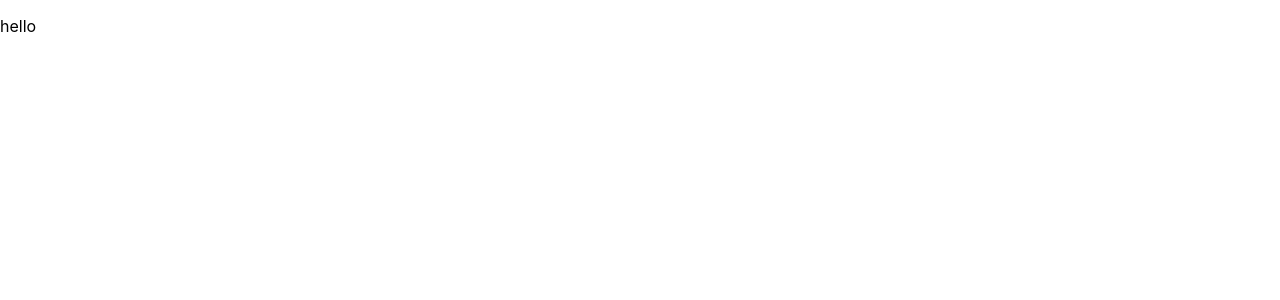
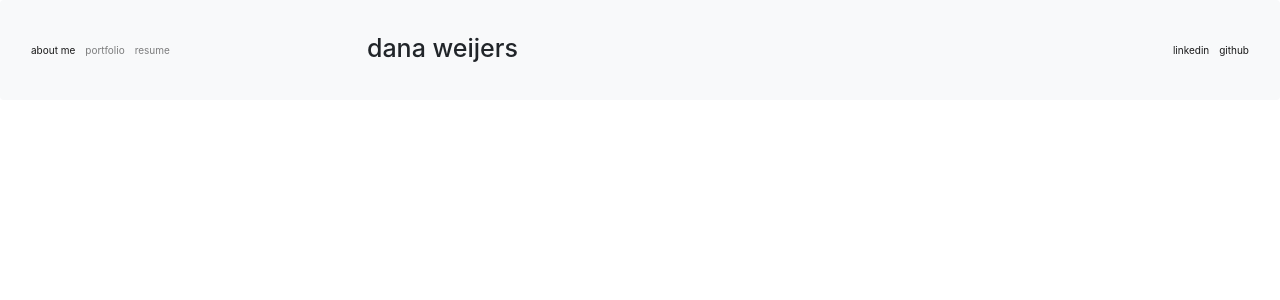
Before and after one commit to dakuglin/react-portfolio-20, a React (Create React App) app: page / in a window 1280 px wide. Shown: the top 300 px of the page. Built offline with nearby package versions, Linux system fonts and the light colour scheme.

Commit message:
added navbar

```diff
--- a/package.json
+++ b/package.json
@@ -6,7 +6,9 @@
     "@testing-library/jest-dom": "^5.11.6",
     "@testing-library/react": "^11.2.2",
     "@testing-library/user-event": "^12.2.2",
+    "bootstrap": "^4.5.3",
     "react": "^17.0.1",
+    "react-bootstrap": "^1.4.0",
     "react-dom": "^17.0.1",
     "react-scripts": "4.0.1",
     "web-vitals": "^0.2.4"
--- a/public/index.html
+++ b/public/index.html
@@ -15,6 +15,13 @@
       user's mobile device or desktop. See https://developers.google.com/web/fundamentals/web-app-manifest/
     -->
     <link rel="manifest" href="%PUBLIC_URL%/manifest.json" />
+    <link
+      rel="stylesheet"
+      href="https://maxcdn.bootstrapcdn.com/bootstrap/4.5.0/css/bootstrap.min.css"
+      integrity="sha384-9aIt2nRpC12Uk9gS9baDl411NQApFmC26EwAOH8WgZl5MYYxFfc+NcPb1dKGj7Sk"
+      crossorigin="anonymous"
+    />
+    <link rel="stylesheet" href="https://maxcdn.bootstrapcdn.com/bootstrap/3.3.7/css/bootstrap.min.css">
     <!--
       Notice the use of %PUBLIC_URL% in the tags above.
       It will be replaced with the URL of the `public` folder during the build.
--- a/src/App.js
+++ b/src/App.js
@@ -1,10 +1,14 @@
-import logo from './logo.svg';
+import 'bootstrap/dist/css/bootstrap.min.css';
 import './App.css';
-import Test from "./components/Test"
+// import Test from "./components/Test"
+import NavBar from "./components/NavBar"
 
 function App() {
   return (
-    <Test />
+    <>
+    <NavBar />
+    {/* <Test /> */}
+    </>
   );
 }
 
--- /dev/null
+++ b/src/components/NavBar.js
@@ -0,0 +1,40 @@
+import React from "react";
+import "../styles/navbar.css";
+
+function Navbar() {
+    return (
+        <>
+        <nav className="navbar navbar-expand-lg navbar-light bg-light">
+            <div className="collapse navbar-collapse" id="navbarSupportedContent">
+                <ul className="navbar-nav mr-auto">
+                    <li className="nav-item active">
+                        <a className="nav-link" href="#">about me </a>
+                    </li>
+                    <li className="nav-item">
+                        <a className="nav-link" href="#">portfolio</a>
+                    </li>
+                    <li className="nav-item">
+                        <a className="nav-link" href="#">resume</a>
+                    </li>
+                </ul>
+
+                <div className="name">
+                    <h1>dana weijers</h1>
+                </div>
+                <div>
+                    <ul className="navbar-nav mr-auto">
+                        <li className="nav-item active">
+                            <a className="nav-link" href="https://www.linkedin.com/in/danakuglin" target="_blank">linkedin</a>
+                        </li>
+                        <li className="nav-item active">
+                            <a className="nav-link" href="https://github.com/dakuglin" target="_blank">github</a>
+                        </li>
+                    </ul>
+                </div>
+            </div>
+        </nav>
+        </>
+    )
+};
+
+export default Navbar;
--- a/src/components/Test.js
+++ b/src/components/Test.js
@@ -1,9 +1,9 @@
-import React from "react";
+// import React from "react";
 
-function Test() {
-    return (
-        <p>hello</p>
-    )
-}
+// function Test() {
+//     return (
+//         <p>hello</p>
+//     )
+// }
 
-export default Test;
+// export default Test;
--- /dev/null
+++ b/src/styles/navbar.css
@@ -0,0 +1,15 @@
+/* Styling for the navbar*/
+
+.navbar {
+    height: 100px;
+
+}
+
+.name {
+
+
+    padding-right: 650px;
+
+    /* padding-right: 650px;  */
+
+}
```
Also changed, not shown: 2 other files (tests, documents, lock files or other folders).
